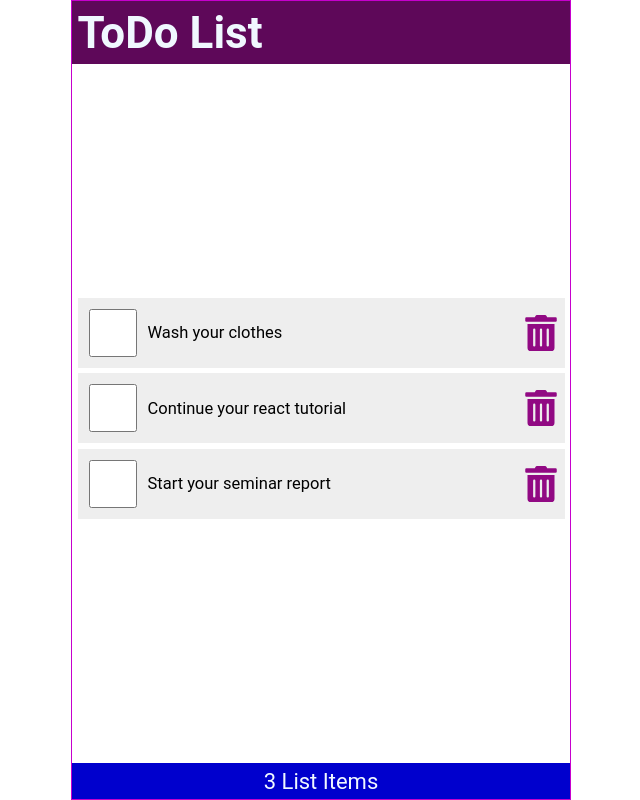
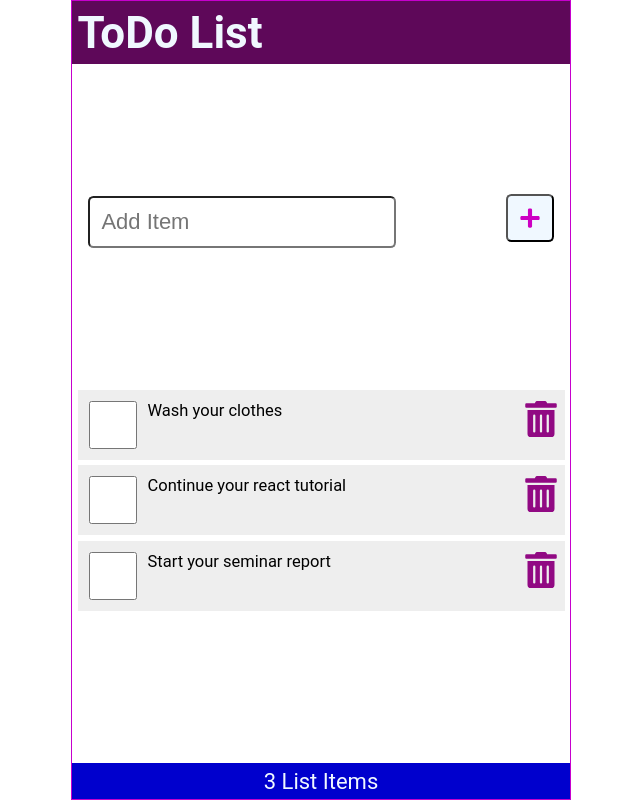
Before and after one commit to Luchieart/react_context, a React (Create React App) app: page / in a window 1280 px wide. Shown: the whole page, without its empty margins (319-959 px from the left). Built offline with nearby package versions, Linux system fonts and the light colour scheme.

Commit message:
initial commit

```diff
--- a/package.json
+++ b/package.json
@@ -8,6 +8,7 @@
     "@testing-library/user-event": "^13.5.0",
     "react": "^18.2.0",
     "react-dom": "^18.2.0",
+    "react-icons": "^4.11.0",
     "react-scripts": "5.0.1",
     "web-vitals": "^2.1.4"
   },
@@ -34,8 +35,5 @@
       "last 1 firefox version",
       "last 1 safari version"
     ]
-  },
-  "devDependencies": {
-    "react-icons": "^4.11.0"
   }
 }
--- /dev/null
+++ b/src/AddItem.js
@@ -0,0 +1,27 @@
+import React from 'react'
+import { FaPlus } from 'react-icons/fa';
+
+const AddItem = ({newItem,setNewItem,handleSubmit}) => {
+  return (
+  <form className='addForm' onSubmit={handleSubmit}>
+    <label htmlFor='addItem'>Add Item</label>
+    <input
+    autoFocus
+    id='addItem'
+    type='text'
+    placeholder='Add Item'
+required
+value={newItem}
+    onChange={(e)=>setNewItem(e.target.value)}
+/>
+<button
+type='label'
+aria-label='Add Item'
+>
+<FaPlus/>
+</button>
+  </form>
+  )
+}
+
+export default AddItem
--- a/src/App.js
+++ b/src/App.js
@@ -1,4 +1,5 @@
 import Header from './Header';
+import AddItem from './AddItem';
 import Content from './Content';
 import { useState } from 'react';
 import Footer from './Footer'
@@ -22,22 +23,49 @@
           item:'Start your seminar report'
       }
   ]);
+  const [newItem,setNewItem]=useState('')
+
+const setAndSaveItems=(newItems)=>{
+  setItems(newItems);
+  localStorage.setItem('shoppinglist',JSON.stringify(newItems));
+}
+
+
+  const addItem =(item)=>{
+const id=items.length? items[items.length-1].id +1:1;
+const myNewItem={id,checked:false,item};
+const listItems=[...items,myNewItem];
+setAndSaveItems(listItems);
+  }
 
   const handleCheck=(id)=>{
     const listItems=items.map((item)=> item.id===id?{...item,checked:!item.checked}:item);
-    setItems(listItems);
-  localStorage.setItem('shoppinglist',JSON.stringify(listItems));
+    setAndSaveItems(listItems);
+
     }
     const handleDelete=(id)=>{
   const listItems=items.filter((item)=>item.id !==id);
-  setItems(listItems);
-  localStorage.setItem('shoppinglist',JSON.stringify(listItems));
+  setAndSaveItems(listItems);
+
+
+    }
+    const handleSubmit=(e)=>{
+      e.preventDefault();
+      if (!newItem) return;
+      addItem(newItem);
+      setNewItem('');
+
 
     }
 
   return (
     <div className="App">
     <Header title='ToDo List'/>
+    <AddItem
+    newItem={newItem}
+    setNewItem={setNewItem}
+    handleSubmit={handleSubmit}
+    />
     <Content items={items}
     handleCheck={handleCheck}
     handleDelete={handleDelete}/>
--- a/src/LineItem.js
+++ b/src/LineItem.js
@@ -4,7 +4,7 @@
 
 const LineItem = ({item,handleCheck,handleDelete}) => {
   return (
-<li className='item' key={item.id}>
+<li className='item'>
         <input
         type='checkbox'
         onChange={()=>handleCheck(item.id)}
--- a/src/index.css
+++ b/src/index.css
@@ -71,7 +71,7 @@
 .item {
   display: flex;
   justify-content: flex-start;
-  align-items: center;
+  align-items: flex-start;
   padding: 0.5rem 0 0.5rem 0.5rem;
   margin: 0.25rem 0;
   background-color: #eee;
@@ -115,4 +115,49 @@
 .item svg:hover {
   color: rgb(255, 0, 149);
   outline: none;
+};
+.addForm{
+  width: 100%;
+  display: flex;
+  justify-content: flex-start;
+  margin: 0.5rem 0 0;
+  padding: 0 0.5rem 0.25rem;
+  border-bottom: 1px solid #eee;
 }
+
+.addForm label {
+  position: absolute;
+  left: -99999px;
+}
+
+.addForm input[type='text'] {
+  flex-grow: 1;
+  width: 24vw;
+  max-width: calc(90% - 50px);
+  min-height: 48px;
+  font-size: 1rem;
+  padding:  0.5rem;
+  margin-top: 6rem;
+
+  border-radius: 0.25rem;
+  margin-right: 5rem ;
+  outline: none;
+}
+
+button {
+  height: 48px;
+  min-width: 48px;
+  border-radius: 0.25rem;
+  padding: 0.5rem;
+  font-size: 1rem;
+  background-color: aliceblue;
+  color: rgb(205, 0, 195);
+  cursor: pointer;
+}
+
+button:focus,
+button:hover {
+  color: white;
+  background-color: rgb(151, 29, 141);
+  outline: none;
+}
```
Also changed, not shown: 1 other file (tests, documents, lock files or other folders).
